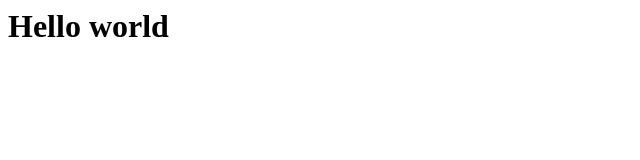
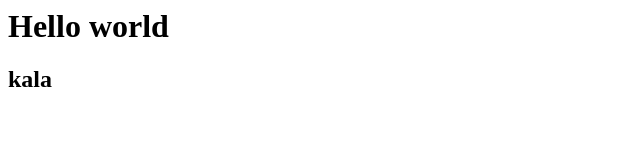
Before and after one commit to LakshmikalaGorige/project-calzone, a plain HTML site: page index.html in a window 1280 px wide. Shown: the full height of the page, 0-640 px from the left. Drawn offline with Linux system fonts and the light colour scheme.

Commit message:
kalakala

```diff
--- a/index.html
+++ b/index.html
@@ -6,5 +6,6 @@
 </head>
 <body>
     <h1>Hello world</h1>
+    <h2>kala</h2>
 </body>
 </html>
```
